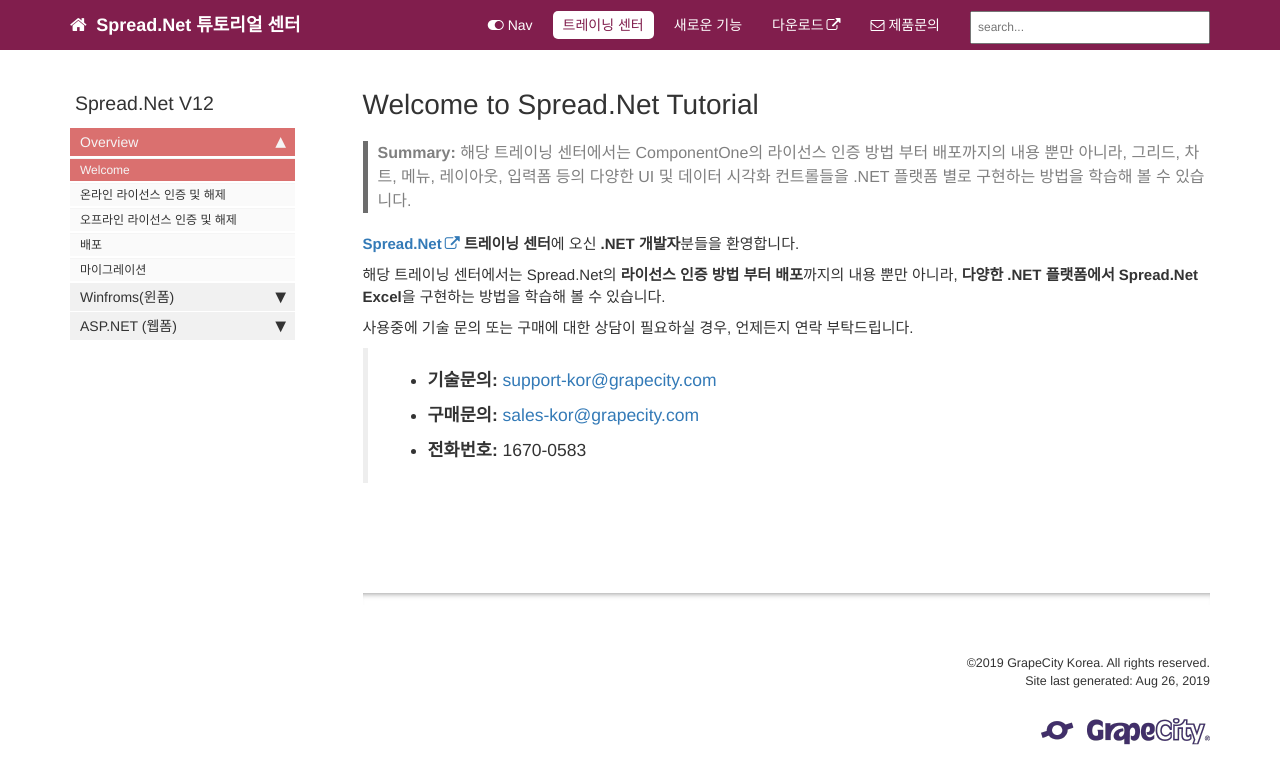
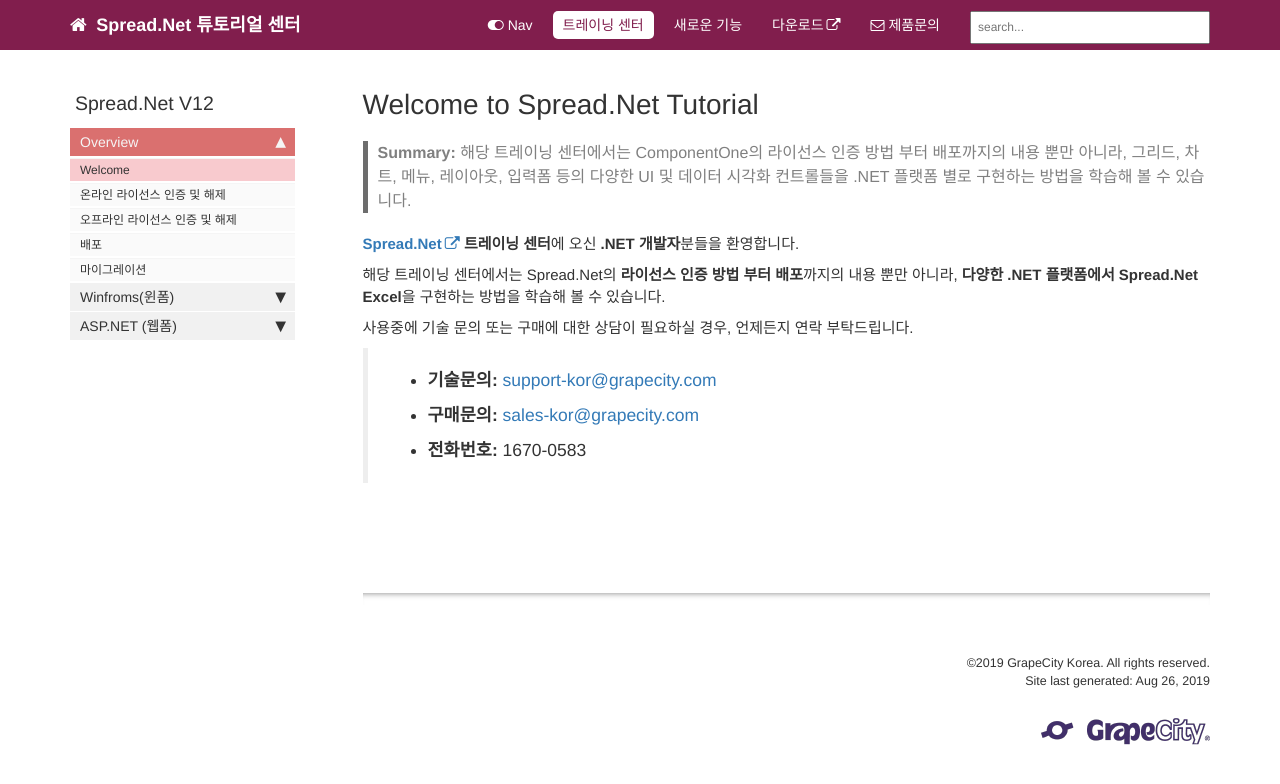
Before and after one commit to grapecity-korea/SP.NETraining.github.io, a Jekyll site: the page built from index.md, in a window 1280 px wide. Shown: the top 784 px of the page. Built offline with Jekyll 4.4.1, drawn with Linux system fonts in a browser that asks for light colours; comment, search, counter and statistics services are not loaded.

Commit message:
Update theme-gck.css

```diff
--- a/css/theme-gck.css
+++ b/css/theme-gck.css
@@ -26,6 +26,15 @@ h4 {
 
 .nav li.active > a{
   background-color: #da706f;
+}
+
+.nav li.active li.active a{
+  background-color: #f8cace;
+  color: #333;
+}
+
+.nav > li > a:hover {
+  background-color: #e87777;
 }
 
 div.navbar-collapse .dropdown-menu > li > a:hover {
```
